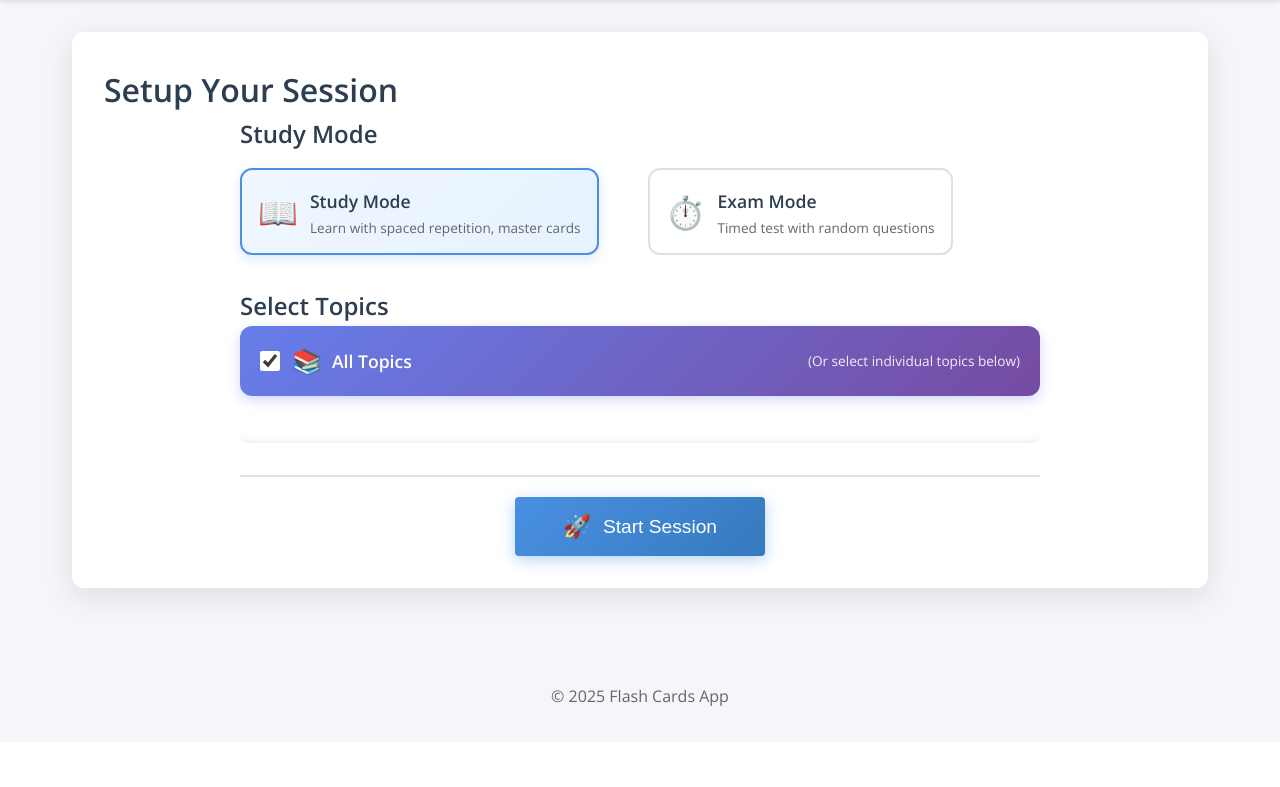
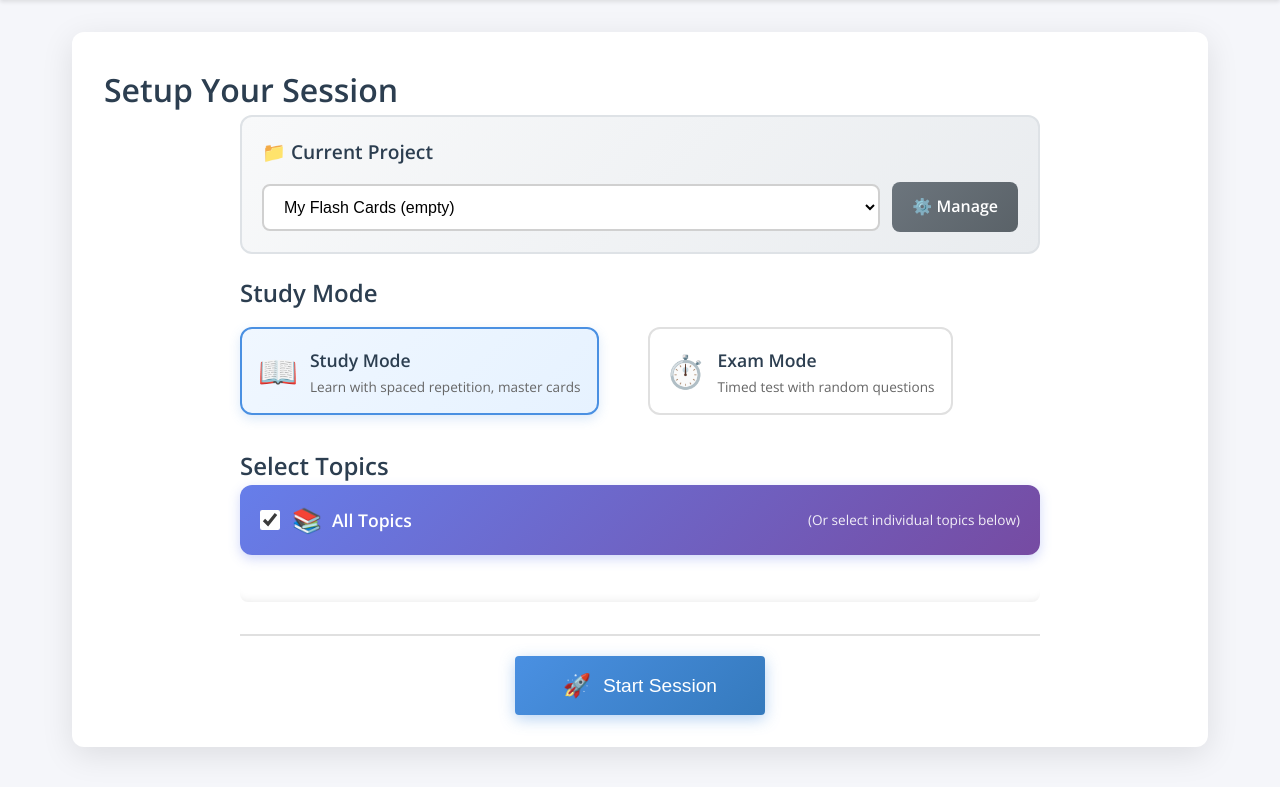
Before and after one commit to dstainton/transcript-flash-cards, a Flask app: page /start in a window 1280 px wide. Shown: the part 78-865 px from the top of the page. Before the commit the page ends 784 px from the top, so only its background shows below. Run offline with Flask 3, Linux system fonts and the light colour scheme; some libraries are stand-ins or nearby versions.

Commit message:
[Phase 2] Add project selection and management UI
Added complete UI for managing multiple projects:

Setup Page - Added project selector dropdown at top - Shows all projects with flashcard count and mastery percentage - Highlights current project - Manage button links to project management page - Auto-switches project when selection changes

Manage Projects Page - Grid view of all projects with stats - Shows flashcards, mastery percentage, topics, sessions - Visual indication of current project - Switch button for each project - Delete button with confirmation - Prevents deleting last project - Auto-switches if deleting current project

Routes Added: manage-projects, switch-project, delete-project

Phase 2 complete - users can now fully manage multiple projects

```diff
--- a/app.py
+++ b/app.py
@@ -384,6 +384,13 @@ def start():
     if request.method == 'POST':
         print(f"\n===== START ROUTE POST REQUEST =====")
 
+        # Handle project selection if changed
+        if 'project_id' in request.form:
+            new_project_id = request.form.get('project_id')
+            if new_project_id != session.get('current_project_id'):
+                set_current_project(new_project_id)
+                print(f"Switched to project: {new_project_id}")
+
         if not request.form.getlist('topics'):
             flash('Please select at least one topic', 'error')
             return redirect(url_for('start'))
@@ -499,12 +506,27 @@ def start():
         project.load_flashcards()
         project.load_mastery()
 
-        # Get unique topics from project flashcards with mastery stats
+        # Get all projects with their stats for the selector
+        available_projects = []
+        for proj_id, proj in project_manager.projects.items():
+            proj.load_flashcards()
+            proj.load_mastery()
+            available_projects.append({
+                'id': proj.id,
+                'name': proj.name,
+                'stats': proj.get_stats()
+            })
+        available_projects = sorted(available_projects, key=lambda x: x['name'])
+
+        # Get unique topics from current project flashcards with mastery stats
         topics = sorted(set(card['topic'] for card in project.flashcards)) if project.flashcards else []
         mastery_stats = get_mastery_stats()
+
         return render_template('start.html',
                              topics=topics,
                              mastery_stats=mastery_stats,
+                             current_project=project,
+                             available_projects=available_projects,
                              time_per_card=TIME_PER_CARD,
                              total_exam_time=TOTAL_EXAM_TIME)
 
@@ -901,6 +923,62 @@ def reset_mastery(topic):
     flash(f'Mastery progress reset for "{topic}"', 'success')
     return redirect(url_for('mastery'))
 
+@app.route('/manage-projects')
+def manage_projects():
+    """Show project management page"""
+    projects = []
+    for proj_id, proj in project_manager.projects.items():
+        proj.load_flashcards()
+        proj.load_mastery()
+        proj.load_history()
+        projects.append({
+            'id': proj.id,
+            'name': proj.name,
+            'stats': proj.get_stats()
+        })
+    projects = sorted(projects, key=lambda x: x['name'])
+
+    current_project_id = session.get('current_project_id')
+
+    return render_template('manage_projects.html',
+                         projects=projects,
+                         current_project_id=current_project_id)
+
+@app.route('/switch-project/<project_id>', methods=['POST'])
+def switch_project(project_id):
+    """Switch to a different project"""
+    if set_current_project(project_id):
+        project = project_manager.projects[project_id]
+        flash(f'Switched to project: {project.name}', 'success')
+    else:
+        flash('Project not found', 'error')
+    return redirect(url_for('start'))
+
+@app.route('/delete-project/<project_id>', methods=['POST'])
+def delete_project(project_id):
+    """Delete a project"""
+    # Don't allow deleting the current project if it's the only one
+    if len(project_manager.projects) == 1:
+        flash('Cannot delete the only project', 'error')
+        return redirect(url_for('manage_projects'))
+
+    # If deleting current project, switch to another one first
+    if project_id == session.get('current_project_id'):
+        # Find another project to switch to
+        for pid in project_manager.projects.keys():
+            if pid != project_id:
+                set_current_project(pid)
+                break
+
+    # Delete the project
+    project_name = project_manager.projects[project_id].name if project_id in project_manager.projects else "Unknown"
+    if project_manager.delete_project(project_id):
+        flash(f'Project "{project_name}" deleted successfully', 'success')
+    else:
+        flash(f'Failed to delete project', 'error')
+
+    return redirect(url_for('manage_projects'))
+
 # Update the route decorator to match the name used in templates
 @app.route('/exit', methods=['POST'])
 def exit():  # Changed from exit_session to exit
--- a/static/style.css
+++ b/static/style.css
@@ -1037,6 +1037,68 @@ footer {
     margin-top: 0.5rem;
 }
 
+/* Project Selector */
+.project-selector-section {
+    background: linear-gradient(135deg, #f8f9fa 0%, #e9ecef 100%);
+    border: 2px solid #dee2e6;
+    border-radius: 12px;
+    padding: 20px;
+    margin-bottom: 20px;
+}
+
+.project-selector-section h2 {
+    margin: 0 0 15px 0;
+    color: #2c3e50;
+    font-size: 1.2rem;
+}
+
+.project-selector-container {
+    display: flex;
+    gap: 12px;
+    align-items: center;
+}
+
+.project-dropdown {
+    flex: 1;
+    padding: 12px 16px;
+    border: 2px solid #d0d0d0;
+    border-radius: 8px;
+    font-size: 1rem;
+    background: white;
+    cursor: pointer;
+    transition: all 0.2s ease;
+}
+
+.project-dropdown:hover {
+    border-color: #4a90e2;
+}
+
+.project-dropdown:focus {
+    outline: none;
+    border-color: #4a90e2;
+    box-shadow: 0 0 0 3px rgba(74, 144, 226, 0.1);
+}
+
+.btn-manage-projects {
+    padding: 12px 20px;
+    background: linear-gradient(135deg, #6c757d 0%, #5a6268 100%);
+    color: white;
+    text-decoration: none;
+    border-radius: 8px;
+    font-weight: 600;
+    transition: all 0.2s ease;
+    white-space: nowrap;
+    display: inline-flex;
+    align-items: center;
+    gap: 6px;
+}
+
+.btn-manage-projects:hover {
+    background: linear-gradient(135deg, #5a6268 0%, #4e555b 100%);
+    transform: translateY(-1px);
+    box-shadow: 0 4px 8px rgba(108, 117, 125, 0.3);
+}
+
 /* Mode Selector */
 .mode-selector {
     display: grid;
@@ -1502,6 +1564,16 @@ footer {
         font-size: 1rem;
     }
 
+    .project-selector-container {
+        flex-direction: column;
+        align-items: stretch;
+    }
+
+    .btn-manage-projects {
+        width: 100%;
+        justify-content: center;
+    }
+
     .mode-selector {
         grid-template-columns: 1fr;
     }
--- a/templates/start.html
+++ b/templates/start.html
@@ -7,6 +7,27 @@
     <h1>Setup Your Session</h1>
 
     <form method="POST" class="setup-form">
+        <div class="form-section project-selector-section">
+            <h2>📁 Current Project</h2>
+            <div class="project-selector-container">
+                <select name="project_id" id="project-selector" class="project-dropdown">
+                    {% for proj in available_projects %}
+                    <option value="{{ proj.id }}" {% if proj.id == current_project.id %}selected{% endif %}>
+                        {{ proj.name }}
+                        {% if proj.stats.total_flashcards > 0 %}
+                        ({{ proj.stats.total_flashcards }} cards, {{ "%.0f"|format(proj.stats.mastery_percentage) }}% mastered)
+                        {% else %}
+                        (empty)
+                        {% endif %}
+                    </option>
+                    {% endfor %}
+                </select>
+                <a href="{{ url_for('manage_projects') }}" class="btn-manage-projects" title="Manage your projects">
+                    ⚙️ Manage
+                </a>
+            </div>
+        </div>
+
         <div class="form-section">
             <h2>Study Mode</h2>
             <div class="radio-group mode-selector">
```
Also changed, not shown: templates/manage_projects.html (added, +251 -0 lines).
